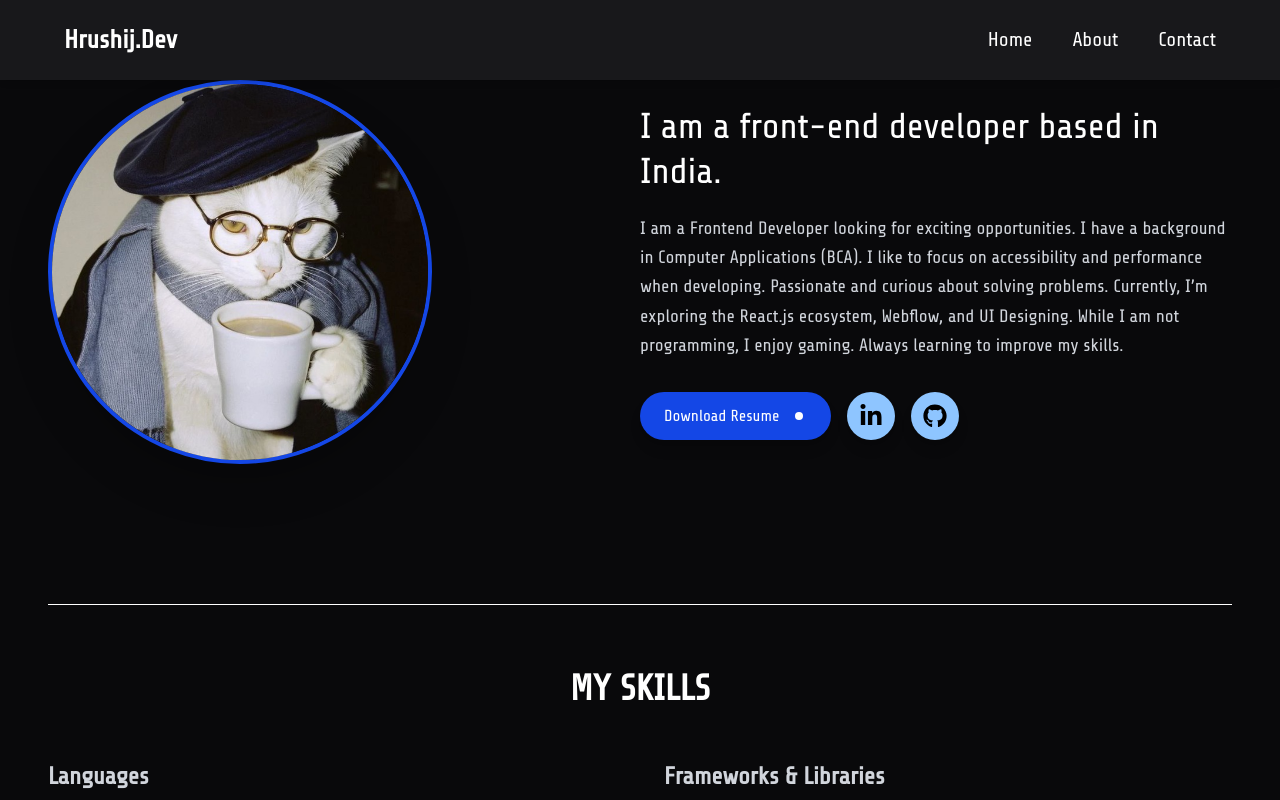
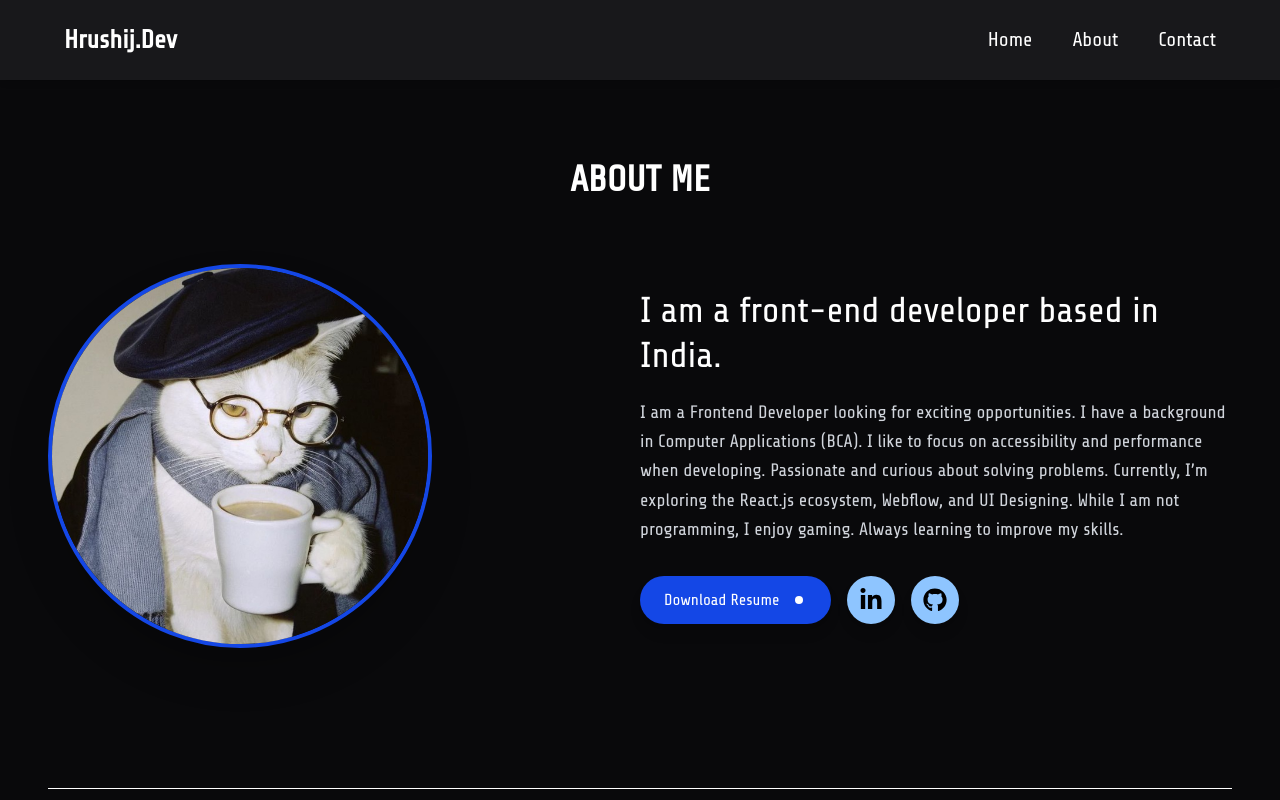
Before and after one commit to Hrushikeshj26/hrushij.dev, a React (Vite) app: page /about in a window 1280 px wide. Shown: the top 800 px of the page. Built offline with nearby package versions, Linux system fonts and the light colour scheme.

Commit message:
responsive

```diff
--- a/src/pages/About.jsx
+++ b/src/pages/About.jsx
@@ -25,7 +25,7 @@ function About() {
   return (
     <div className='text-white max-w-7xl mx-auto h-auto py-10 md:py-20 px-6 md:px-12'>
 
-      <h1 className='uppercase font-semibold text-3xl hidden md:text-4xl pb-10 md:pb-16 mt-10 md:mt-20 text-center'>
+      <h1 className='uppercase font-semibold text-3xl hidden md:flex md:text-4xl pb-10 md:pb-16 mt-10 md:mt-20 justify-center'>
         about me
       </h1>
 
```
